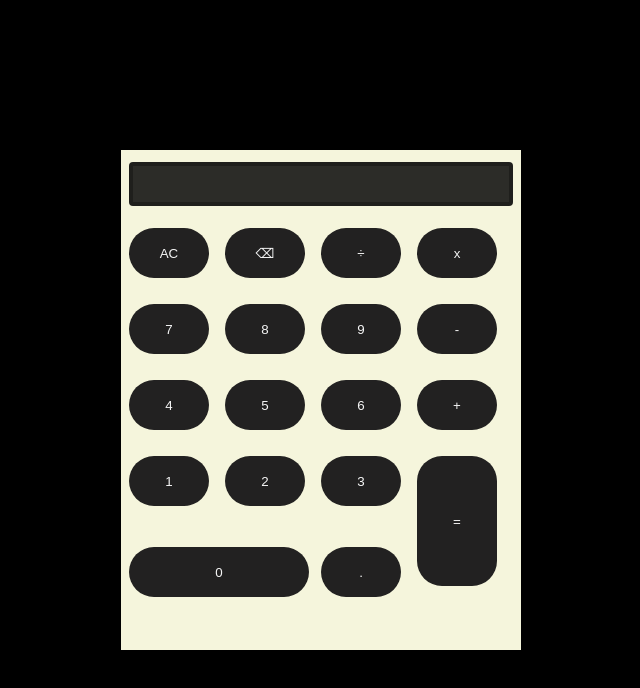
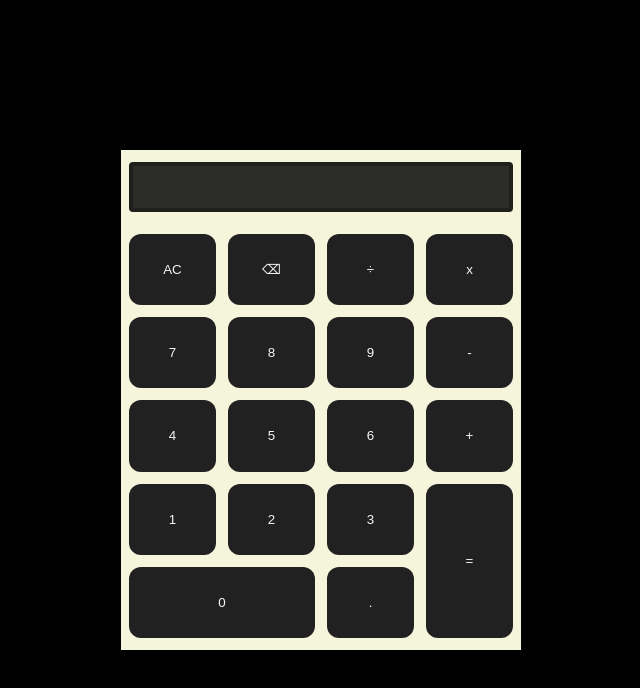
Before and after one commit to Sumith-17/OIBSIP, a plain HTML site: page WebDev-L2-Calculator/calci.html in a window 1280 px wide. Shown: the whole page, without its empty margins (319-959 px from the left). Drawn offline with Linux system fonts and the light colour scheme.

Commit message:
final changes in UI

```diff
--- a/WebDev-L2-Calculator/calci.css
+++ b/WebDev-L2-Calculator/calci.css
@@ -34,31 +34,41 @@ body{
     align-items: center;
     font-size: 22px;
     font-weight: bold ;
+    padding: 0 12px;
 }
 button{
     border:none;
-    width:80px;
-    height:50px;
-    border-radius: 25px;
+    width:100%;
+    height:100%;
+    border-radius: 12px;
     background-color: rgb(34, 33, 33);
     color:whitesmoke;
+    cursor: pointer;
 }
 
 button:hover{
     background-color: rgba(12, 12, 12, 0.819);;
 }
+button:active{
+    transform: scale(0.96);
+}
 .keys{
     width:100%;
-    height:100%;
+    flex:1;
     margin-top:22px;
+
+
     display: grid;
     grid-template-columns: repeat(4,1fr);
+    grid-template-rows: repeat(5,1fr);
+
+    gap :12px;
 }
 .zero{
-    width:180px;
+
     grid-column: span 2 ;
 }
 .equals{
-    height:130px;
+
     grid-row: span 2;
 }
```
